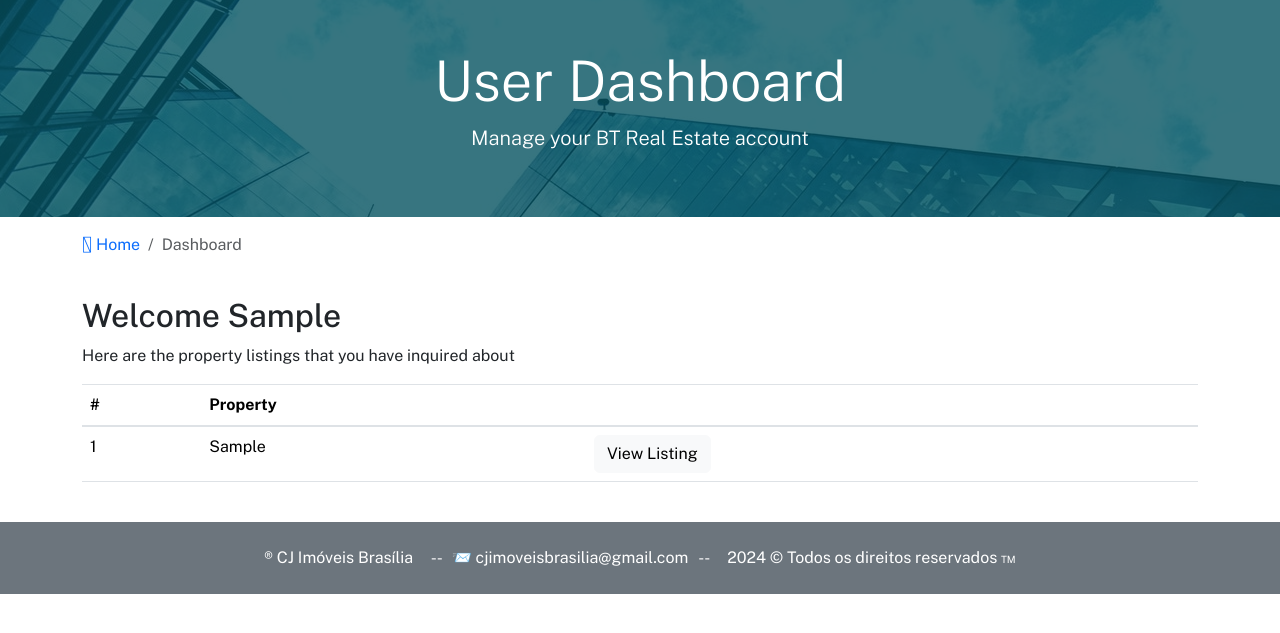
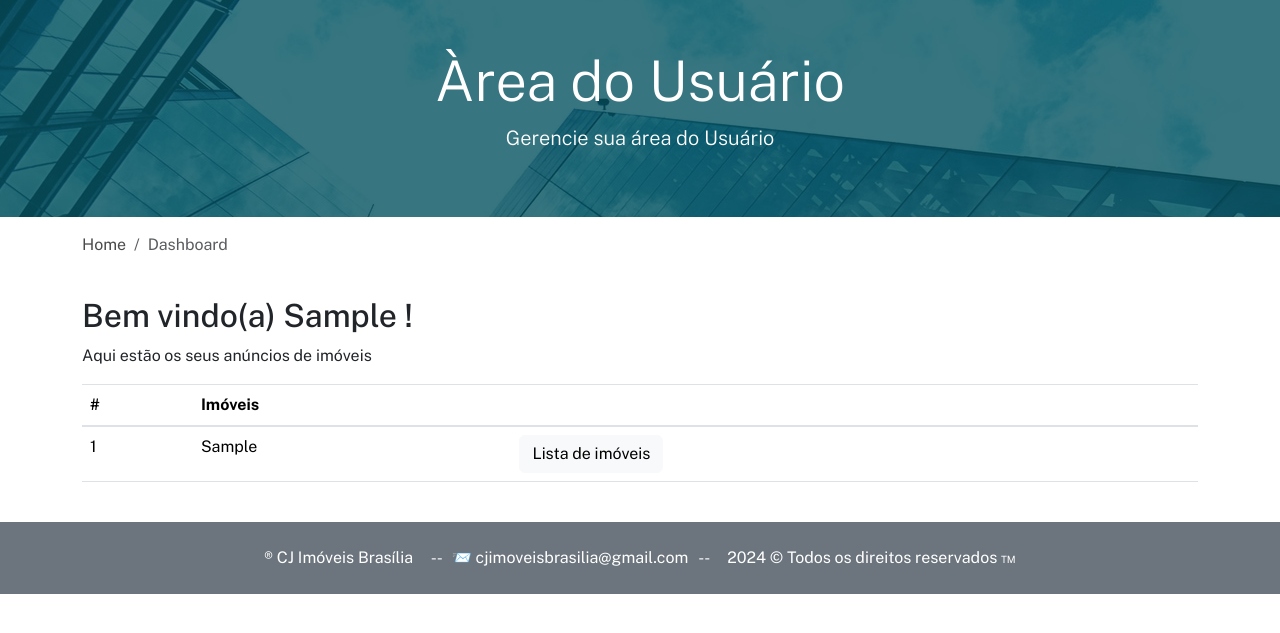
Before and after one commit to usoservicos/cj, a Django app: template templates/accounts/dashboard.html in a window 1280 px wide. Shown: the part 132-765 px from the top of the page. Run offline with Django 3.2, Linux system fonts and the light colour scheme; the template is opened without the code that fills it: values that come from a table or form of the project are taken from there, others are empty; a user stored in the database is signed in; tables that the repository leaves empty hold one stand-in row (values such as "Sample post"); some libraries are stand-ins or nearby versions.

Commit message:
Update dashboard.html

```diff
--- a/templates/accounts/dashboard.html
+++ b/templates/accounts/dashboard.html
@@ -1,14 +1,14 @@
 {% extends 'base.html' %}
 
-{% block title %} | User Dashboard {% endblock %}
+{% block title %} | Área do Usuário {% endblock %}
 
 {% block content %}
 <section id="showcase-inner" class="py-5 text-white">
     <div class="container">
       <div class="row text-center">
         <div class="col-md-12">
-          <h1 class="display-4">User Dashboard</h1>
-          <p class="lead">Manage your BT Real Estate account</p>
+          <h1 class="display-4"> Àrea do Usuário </h1>
+          <p class="lead"> Gerencie sua área do Usuário </p>
         </div>
       </div>
     </div>
@@ -20,8 +20,8 @@
       <nav aria-label="breadcrumb">
         <ol class="breadcrumb">
           <li class="breadcrumb-item">
-            <a href="{% url 'index' %}">
-              <i class="fas fa-home"></i> Home</a>
+            <a href="{% url 'index' %}" style="color: #4b4b4b !important;">
+              Home</a>
           </li>
           <li class="breadcrumb-item active"> Dashboard</li>
         </ol>
@@ -36,14 +36,14 @@
     <div class="container">
       <div class="row">
         <div class="col-md-12">
-          <h2>Welcome {{ user.first_name }}</h2>
+          <h2>Bem vindo(a) {{ user.first_name }} !</h2>
           {% if contacts %}
-            <p>Here are the property listings that you have inquired about</p>
+            <p>Aqui estão os seus anúncios de imóveis</p>
             <table class="table">
               <thead>
                 <tr>
                   <th scope="col">#</th>
-                  <th scope="col">Property</th>
+                  <th scope="col">Imóveis</th>
                   <th></th>
                 </tr>
               </thead>
@@ -53,14 +53,14 @@
                     <td>{{ contact.id }}</td>
                     <td>{{ contact.listing }}</td>
                     <td>
-                      <a class="btn btn-light" href="{% url 'listing' contact.listing_id %}">View Listing</a>
+                      <a class="btn btn-light" href="{% url 'listing' contact.listing_id %}">Lista de imóveis</a>
                     </td>
                   </tr>
                 {% endfor %}
               </tbody>
             </table>
           {% else %}
-            <p>You have not made any inquiries</p>
+            <p>Você ainda não teve nenhum interesse em imóvel</p>
           {% endif %}
         </div>
       </div>
```
